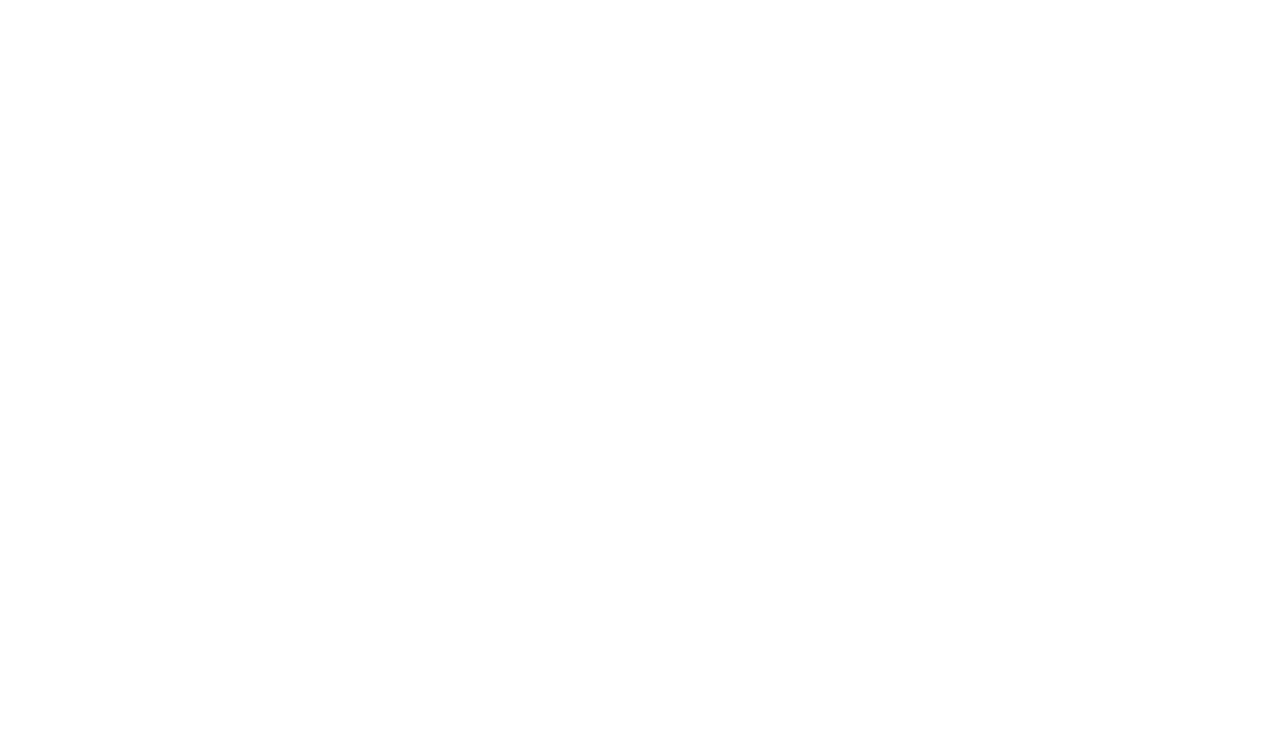
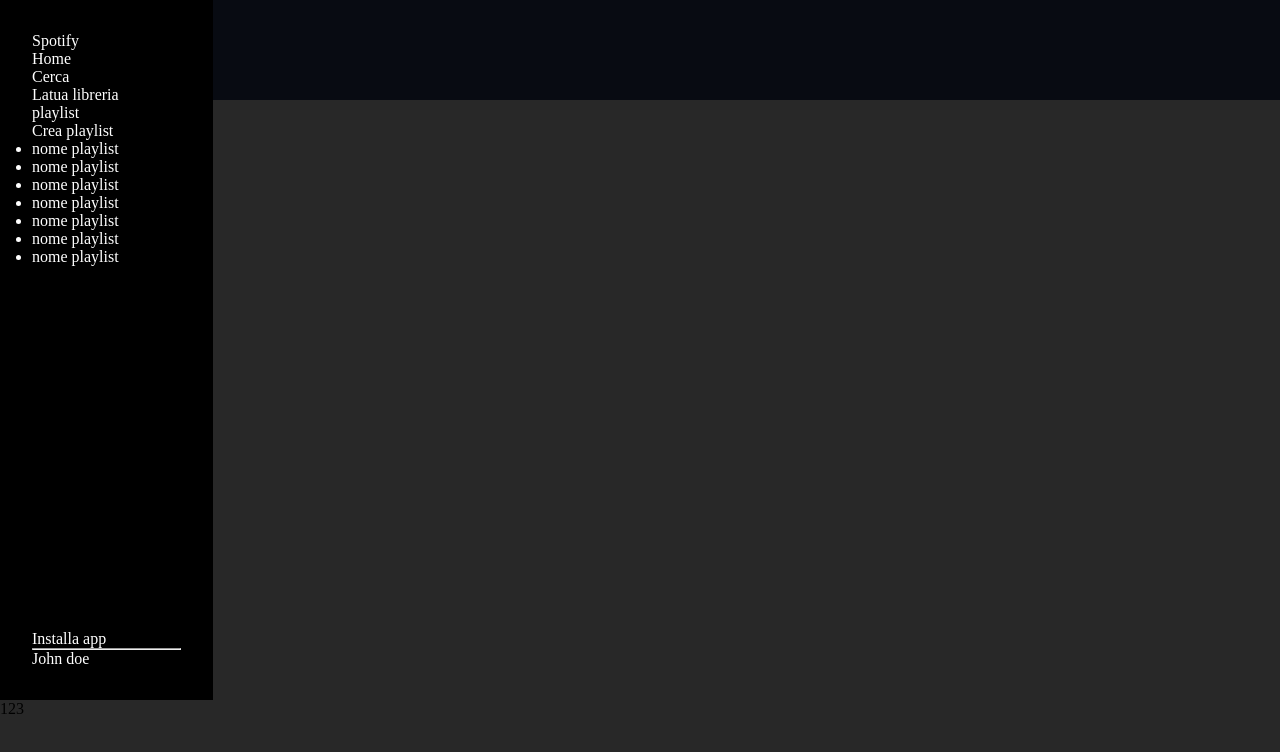
Before and after one commit to marcoarnulfo/html-css-spotifyweb, a plain HTML site: page index.html in a window 1280 px wide. Drawn offline with Linux system fonts and the light colour scheme.

Commit message:
add structure for sidebar and nav

```diff
--- a/assets/css/style.css
+++ b/assets/css/style.css
@@ -12,6 +12,94 @@
     --underline: #ADFF2F;
 
 }
+
+.flex{
+    display: flex;
+}
+
+body{
+    background-color: var(--footer);
+}
+
+#site_nav{
+    height: 100px;
+    width: 1440px;
+    background-color:var(--nav_upgrade);
+    position: fixed;
+    justify-content: right;
+}
+
+.sidebard_debug{
+    height: calc(100vh - 100px);
+    background-color: var(--side_bar);
+    z-index: 1;
+    color: white;
+    flex-direction: column;
+    justify-content: space-between;
+}
+
+.mg_top_debug{
+    margin-top: 5rem;
+}
+
+.card_top, .card_bottom{
+    padding: 2rem;
+    display: block;
+}
+
+
+
+/* #region col_ */
+
+.col_1 {
+    width: calc((100% / 12) * 1);
+}
+
+.col_2 {
+    width: calc((100% / 12) * 2);
+}
+
+.col_3 {
+    width: calc((100% / 12) * 3);
+}
+
+.col_4 {
+    width: calc((100% / 12) * 4);
+}
+
+.col_5 {
+    width: calc((100% / 12) * 5);
+}
+
+.col_6 {
+    width: calc((100% / 12) * 6 );
+}
+
+.col_7 {
+    width: calc((100% / 12) * 7);
+}
+
+.col_8 {
+    width: calc((100% / 12) * 8);
+}
+
+.col_9 {
+    width: calc((100% / 12) * 9);
+}
+
+.col_10 {
+    width: calc((100% / 12) * 10);
+}
+
+.col_11 {
+    width: calc((100% / 12) * 11);
+}
+
+.col_12 {
+    width: calc((100% / 12) * 12);
+}
+
+/* #endregion col_ */
 
 /* #region utility */
 
--- a/index.html
+++ b/index.html
@@ -1,5 +1,6 @@
 <!DOCTYPE html>
 <html lang="en">
+
 <head>
     <meta charset="UTF-8">
     <meta http-equiv="X-UA-Compatible" content="IE=edge">
@@ -7,24 +8,58 @@
     <title>Spotify</title>
     <link rel="stylesheet" href="./assets/css/style.css">
 </head>
+
 <body>
     <header id="site_header">
-        <nav id="site_nav">
-
+        <nav id="site_nav" class="flex">
+            <a href="#"> effettua l'upgrade</a>
         </nav>
         <!-- /#site_nav -->
     </header>
     <!-- /#site_header -->
     <main id="site_main">
+        <div class="container">
+            <div class="row flex">
+                <div class="col_2 sidebard_debug flex">
+                    <div class="card_top">
+                        <div class="logo">Spotify</div>
+                        <div class="home">Home</div>
+                        <div class="cerca">Cerca</div>
+                        <div class="libreria">Latua libreria</div>
+                        <div>playlist</div>
+                        <div>Crea playlist</div>
+                        <ul>
+                            <li>nome playlist</li>
+                            <li>nome playlist</li>
+                            <li>nome playlist</li>
+                            <li>nome playlist</li>
+                            <li>nome playlist</li>
+                            <li>nome playlist</li>
+                            <li>nome playlist</li>
+                        </ul>
+                    </div>
+                    <div class="card_bottom">
+                        <div>Installa app</div>
+                        <hr>
+                        <div>John doe</div>
+                    </div>
+                </div>
+                <div class="col_10 mg_top_debug">
+                    123
+                </div>
+            </div>
+        </div>
         <div id="site_sidebar">
-
         </div>
         <!-- /#site_sidebar -->
     </main>
     <!-- /#site_main -->
     <footer id="site_footer">
-
+        <div class="test">
+            123
+        </div>
     </footer>
     <!-- /#site_footer -->
 </body>
+
 </html>
```
